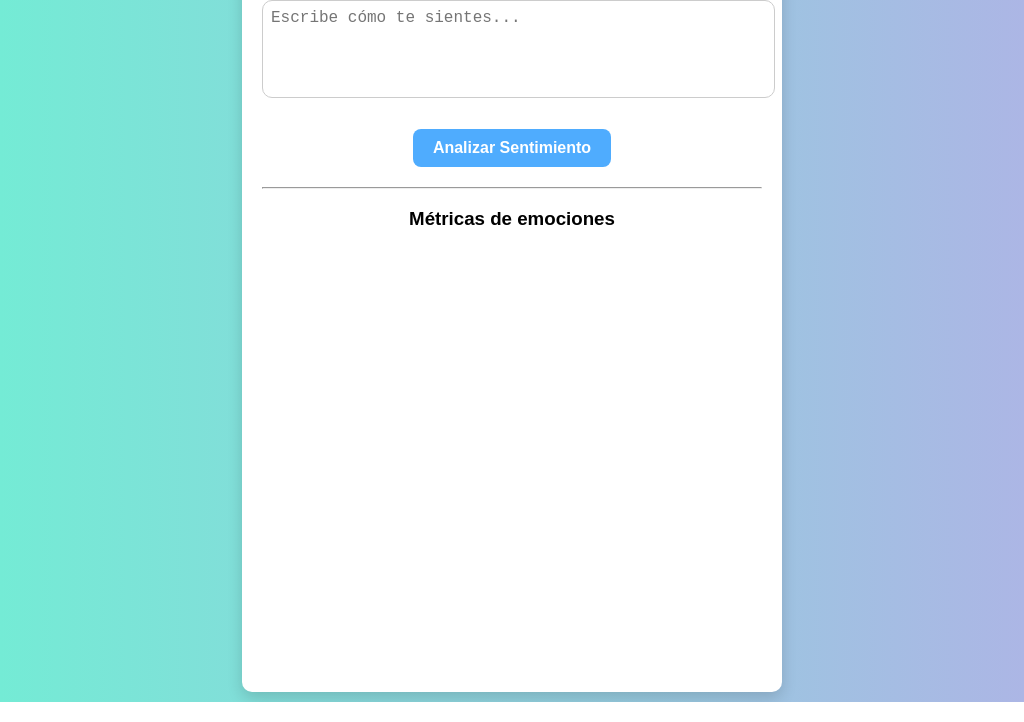
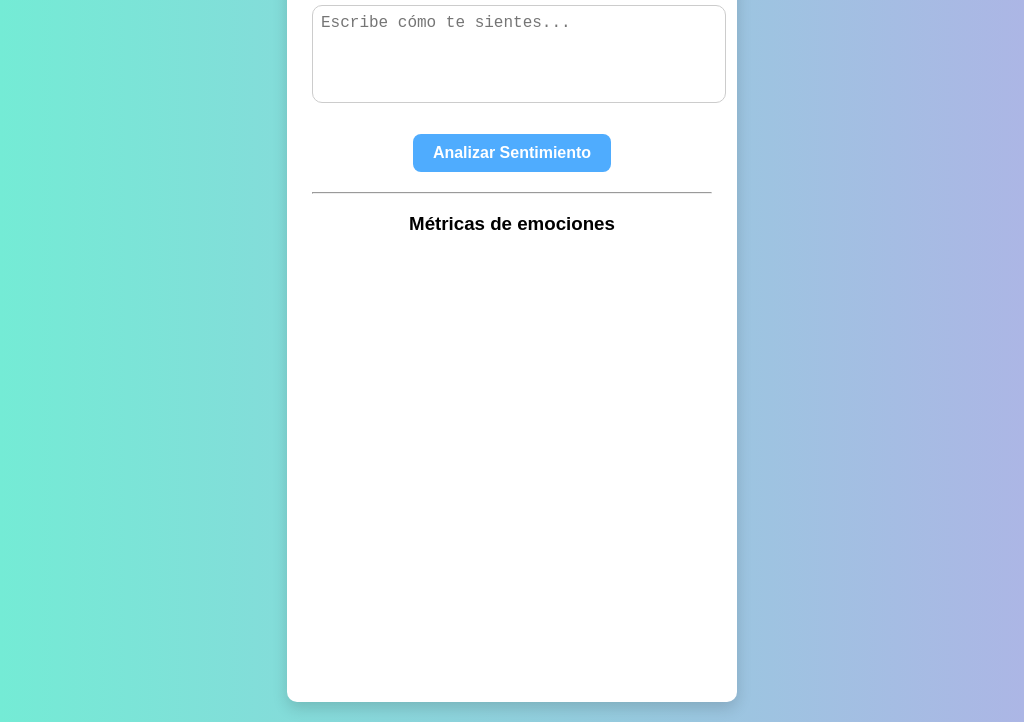
Before and after one commit to Alejandra-Cabrera21/proyecto1, a plain HTML site: page docs/index.html in a window 1024 px wide. Shown: the part 118-840 px from the top of the page. Drawn offline with nearby package versions, Linux system fonts and the light colour scheme.

Commit message:
Mejoré el frontend para que se vea mejor en pantallas pequeñas en index.html

```diff
--- a/docs/index.html
+++ b/docs/index.html
@@ -127,8 +127,8 @@
 
     @media (min-width: 769px) and (max-width: 1200px) {
       .card {
-        max-width: 500px;    /* un poco más grande que móviles */
-        padding: 20px;       /* más espacio interno */
+        max-width: 400px;    /* un poco más grande que móviles */
+        padding: 25px;       /* más espacio interno */
         border-radius: 10px; /* esquinas suavizadas */
         box-shadow: 0px 6px 15px rgba(0,0,0,0.15);
       }
```
